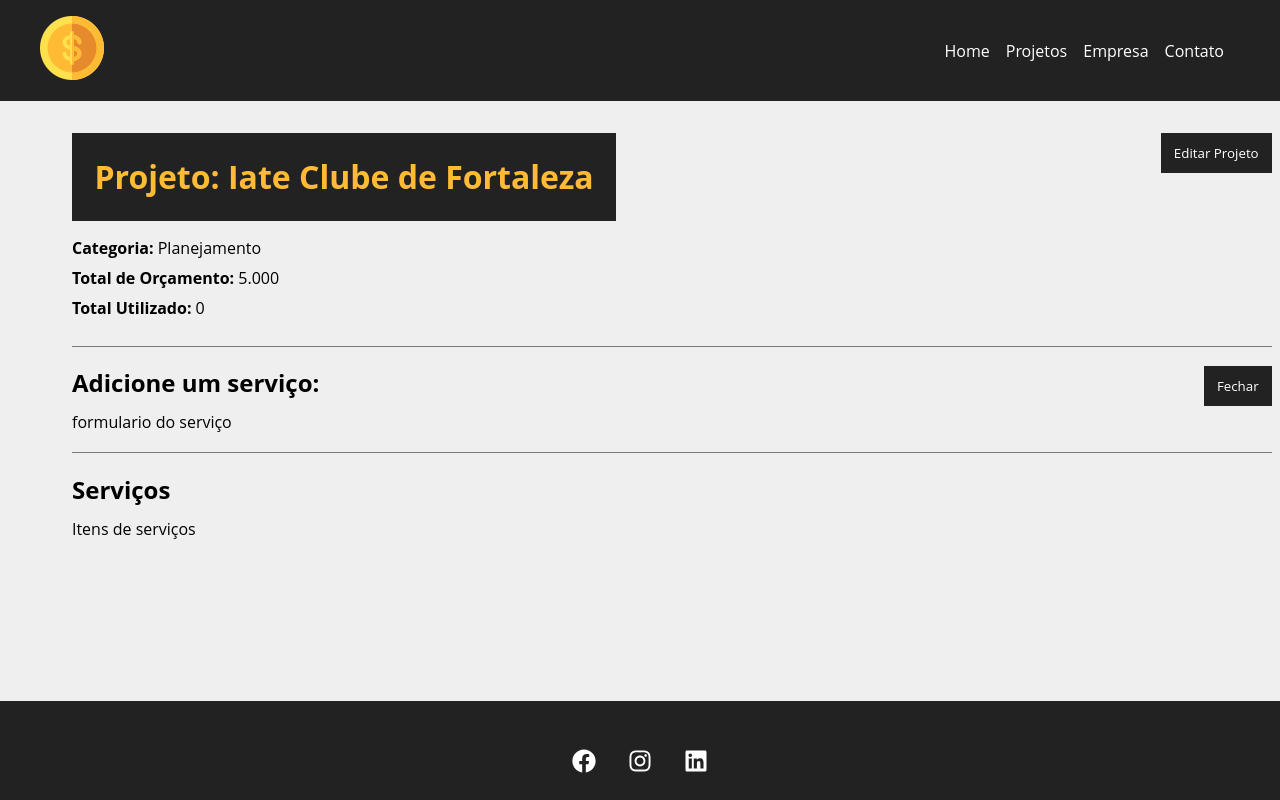
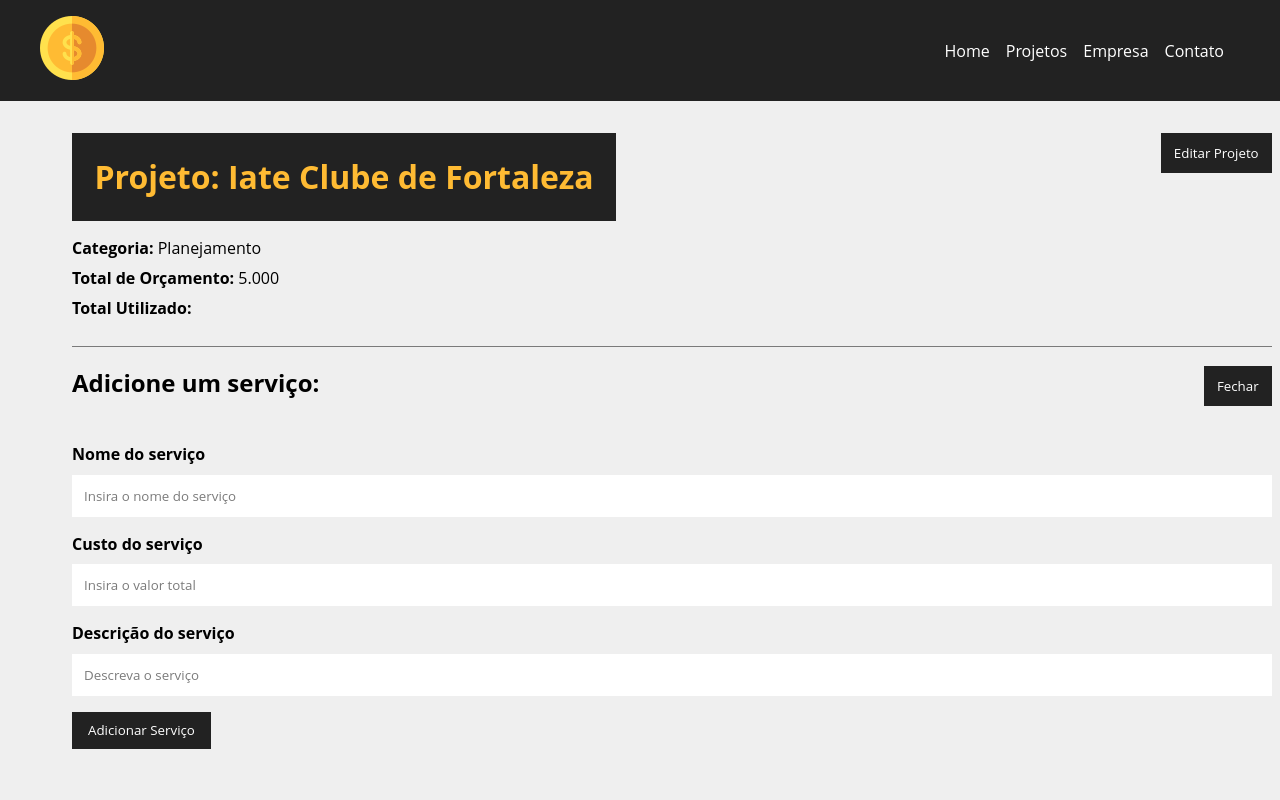
Before and after one commit to LibReact/sistema, a React (Vite) app: page /project/1 in a window 1280 px wide. Both pictures are taken after a click on the button "Adicionar Serviço". Shown: the top 800 px of the page. Built offline with nearby package versions, Linux system fonts and the light colour scheme; data requests are answered from the project's data file.

Commit message:
adicionando novos serviços

```diff
--- a/db.json
+++ b/db.json
@@ -7,8 +7,45 @@
         "id": "4",
         "name": "Planejamento"
       },
-      "cost": 0,
-      "services": [],
+      "cost": null,
+      "services": [
+        {
+          "id": "9ca80982-37d7-4321-a337-21e14a3db7d5"
+        },
+        {
+          "id": "fea6bf6d-cf91-4c88-be5d-b2136f0e7c2e"
+        },
+        {
+          "id": "02f354b3-be1d-45f2-945a-1c0a32859278"
+        },
+        {
+          "id": "02f354b3-be1d-45f2-945a-1c0a32859278"
+        },
+        {
+          "id": "02f354b3-be1d-45f2-945a-1c0a32859278"
+        },
+        {
+          "id": "02f354b3-be1d-45f2-945a-1c0a32859278"
+        },
+        {
+          "id": "34788d5a-b1be-42fe-8375-fdd8ad4011ba"
+        },
+        {
+          "id": "34788d5a-b1be-42fe-8375-fdd8ad4011ba"
+        },
+        {
+          "id": "34788d5a-b1be-42fe-8375-fdd8ad4011ba"
+        },
+        {
+          "id": "a483cd48-9577-4ae9-8e4a-2079271a0048"
+        },
+        {
+          "id": "37fe3a61-e42b-471d-a014-571d9f7bec78"
+        },
+        {
+          "id": "1cd5e13a-a5fe-467f-abc5-a43a3544342e"
+        }
+      ],
       "id": 1
     },
     {
--- a/src/components/pages/Project.jsx
+++ b/src/components/pages/Project.jsx
@@ -1,3 +1,4 @@
+import { parse, v4 as uuidv4 } from 'uuid' // cria um ID unico e serve para renderizar as listas no react
 import styles from './Project.module.css'
 import { useParams } from 'react-router-dom'
 import { useState, useEffect } from 'react'
@@ -5,6 +6,7 @@
 import Container from '../layout/Container'
 import Message from '../layout/Message'
 import ProjectForm from '../project/ProjectForm'
+import ServiceForm from '../service/ServiceForm'
 
 export default function Project() {
 
@@ -12,6 +14,7 @@
     const [project, setProject] = useState([])
     const [showProjectForm, setShowProjectForm] = useState(false)
     const [showServiceForm, setShowServiceForm] = useState(false)
+    const [services, setServices] = useState([])
     const [message, setMessage] = useState()
     const [type, setType] = useState()
 
@@ -31,6 +34,7 @@
 
         }, 3000)
     }, [id])
+
 
 
     function editPost(project) {
@@ -64,6 +68,48 @@
                 setType('success')
 
             }).catch(err => console.log(err))
+    }
+
+    // cria o serviço
+    function createService(project) {
+        setMessage('')
+
+        // pega o ultimo serviço
+        const lastService = project.services[project.services.length - 1]
+
+        lastService.id = uuidv4()
+
+        const lastServiceCost = lastService.cost
+
+        // novo custo     custo atual do projeto + ultimo custo do servico
+        const newCost = parseFloat(project.cost) + parseFloat(lastServiceCost)
+
+        // maximum value validation
+        if (newCost > parseFloat(project.budget)) {
+            setMessage('Orçamento ultrapassado, verifique o valor do serviço')
+            setType('error')
+            project.services.pop()
+            return false
+        }
+
+        // add service cost to project total cost
+        project.cost = newCost
+
+        // update project
+        fetch(`http://localhost:5000/projects/${project.id}`, {
+            method: 'PATCH',
+            headers: {
+                'Content-Type': 'application/json'
+            },
+            // Envia o body para os dados serem atualizados
+            body: JSON.stringify(project),
+
+        }).then((resp) => resp.json())
+            .then((data) => {
+                // exibir os servicos
+                console.log(data + 'aqui')
+            })
+            .catch((err) => console.log(err))
     }
 
     function toggleProjectForm() {
@@ -100,7 +146,9 @@
                             <h2>Adicione um serviço:</h2>
                             <button className={styles.btn} onClick={toggleServiceForm}>{!showServiceForm ? 'Adicionar Serviço' : 'Fechar'}</button>
                             <div className={styles.project_info}>
-                                {showServiceForm && <div>formulario do serviço</div>}
+                                {showServiceForm && (
+                                    <ServiceForm handleSubmit={createService} btnText="Adicionar Serviço" projectData={project} />
+                                )}
                             </div>
                         </div>
                         <h2>Serviços</h2>
--- /dev/null
+++ b/src/components/service/ServiceForm.jsx
@@ -0,0 +1,30 @@
+import { useState } from 'react'
+import Input from '../form/input'
+import SubmitButton from '../form/Submit'
+import styles from '../project/ProjectForm.module.css'
+
+function ServiceForm({ handleSubmit, btnText, projectData }) {
+
+    const [service, setService] = useState({})
+
+    const submit = (e) => {
+        e.preventDefault()
+        projectData.services.push(service)
+        handleSubmit(projectData)
+    }
+
+    function handleChange(e) {
+        setService({ ...service, [e.target.name]: e.target.value })
+    }
+
+    return (
+        <form onSubmit={submit} className={styles.form}>
+            <Input type="text" text="Nome do serviço" name="name" placeholder="Insira o nome do serviço" handleChange={handleChange} />
+            <Input type="number" text="Custo do serviço" name="cost" placeholder="Insira o valor total" handleChange={handleChange} />
+            <Input type="text" text="Descrição do serviço" name="description" placeholder="Descreva o serviço" handleChange={handleChange} />
+            <SubmitButton text={btnText} />
+        </form>
+    )
+}
+
+export default ServiceForm
```
